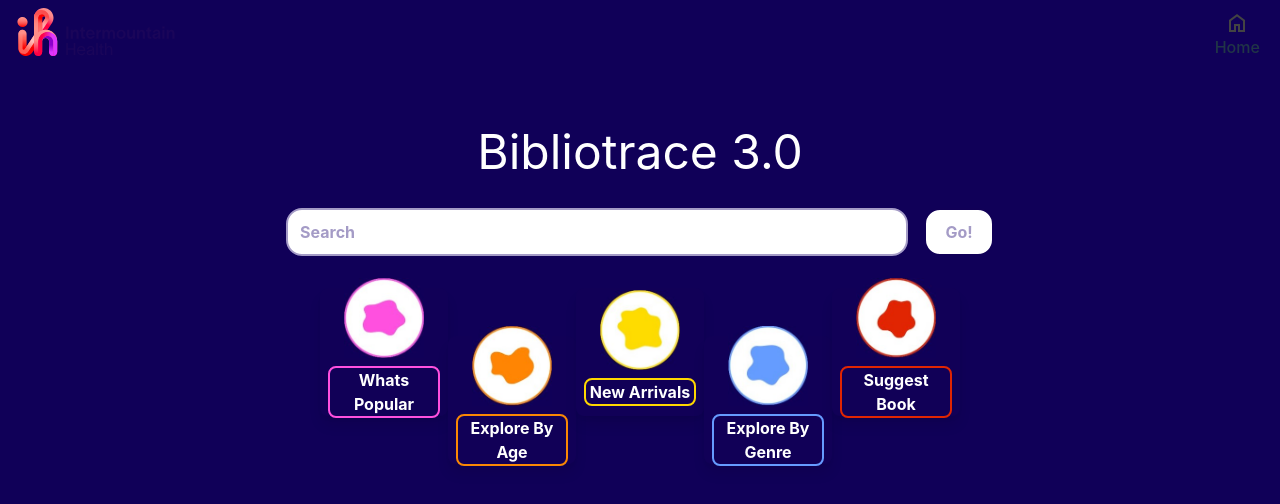
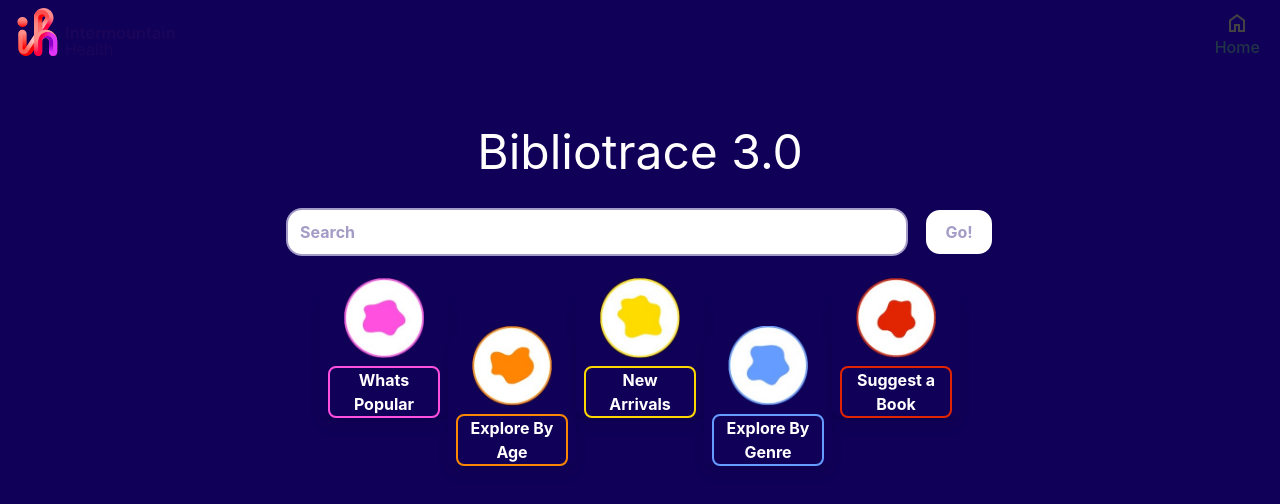
Before and after one commit to tpurba/bibliotrace-front-end, a React (Vite) app: page /requestbook in a window 1280 px wide. Both pictures are taken after a click on the button "Home". Shown: the top 504 px of the page. Built offline with nearby package versions, Linux system fonts and the light colour scheme.

Commit message:
minor spacing change for correct button format

```diff
--- a/src/components/ButtonComponent.jsx
+++ b/src/components/ButtonComponent.jsx
@@ -13,7 +13,7 @@ function CustomButton({ imageSrc, text, textColor, onClick, borderColor, bgColor
         </div>
         <div
           className="w-20 h-12 sm:w-24 sm:h-14 md:w-28 md:h-16 mb-2 border-2 rounded-lg flex items-center justify-center font-bold"
-          style={{ borderColor: borderColor, background: bgColor, color: textColor }}
+          style={{ borderColor: borderColor, background: bgColor, color: textColor, whiteSpace: 'pre-wrap' }}
         >
           {text}
         </div>
--- a/src/pages/Home.jsx
+++ b/src/pages/Home.jsx
@@ -19,6 +19,7 @@ const Home = () => {
     console.log("HOME.jsx searchInput: " , searchInput);
     navigate("/search", { state: { searchQuery: searchInput } });
   };
+
   const handleRequestBookNav = () => {
       // Navigate programmatically
       navigate("/requestbook");
@@ -58,7 +59,7 @@ const Home = () => {
         />
         <CustomButton
           imageSrc={NewArrivalsIcon}
-          text="New Arrivals"
+          text={"New\nArrivals"}
           textColor="#FFFFFF"
           onClick={handleSearch}
           borderColor="#FFD700" // Yellow border
@@ -75,7 +76,7 @@ const Home = () => {
         />
         <CustomButton
           imageSrc={SuggestBook}
-          text="Suggest Book"
+          text="Suggest a Book"
           textColor="#FFFFFF"
           onClick={handleRequestBookNav}
           borderColor="#e12502" // Yellow border
```
